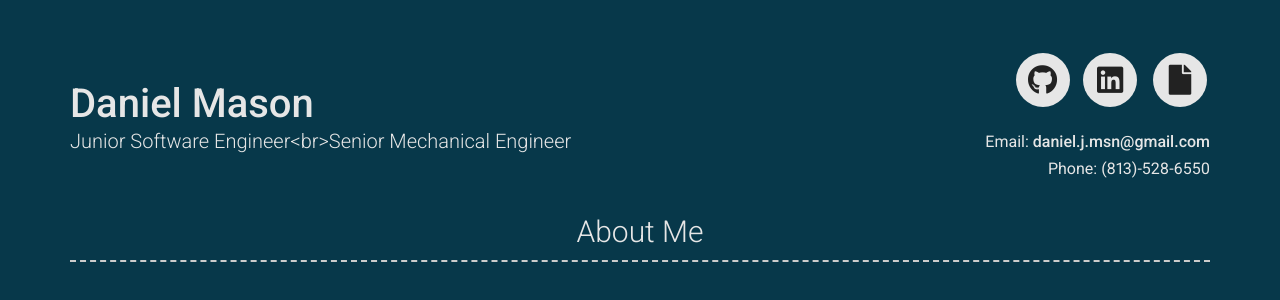
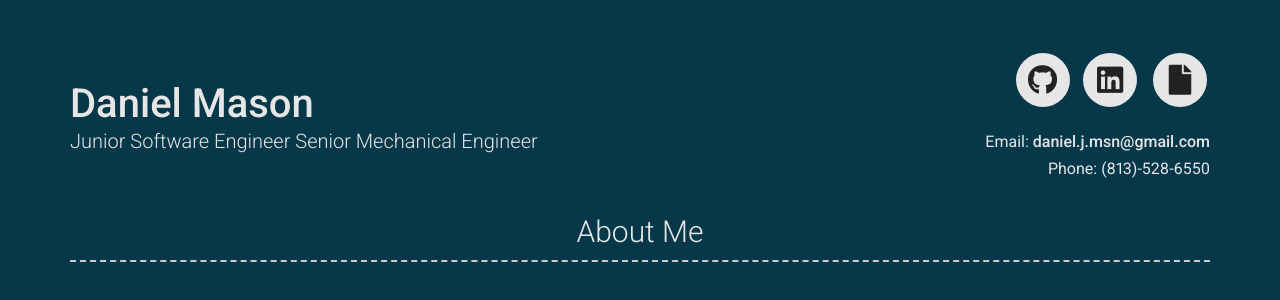
Before and after one commit to Daniel-J-Mason/Daniel-J-Mason.github.io, a Jekyll site: the page built from index.md, in a window 1280 px wide and 900 px high. Shown: the top 300 px of the window. Built offline with Jekyll 4.4.1, drawn with Linux system fonts in a browser that asks for light colours; nearby versions of some CDN libraries.

Commit message:
Title change fix 6.0

```diff
--- a/_config.yml
+++ b/_config.yml
@@ -9,7 +9,10 @@ version: 2
 # Personal info
 name: Daniel Mason
 title: |
-  Junior Software Engineer<br>Senior Mechanical Engineer
+  Junior Software Engineer
+
+
+  Senior Mechanical Engineer
 email: daniel.j.msn@gmail.com
 # email_title: Email (Email title override)
 phone: (813)-528-6550
```
